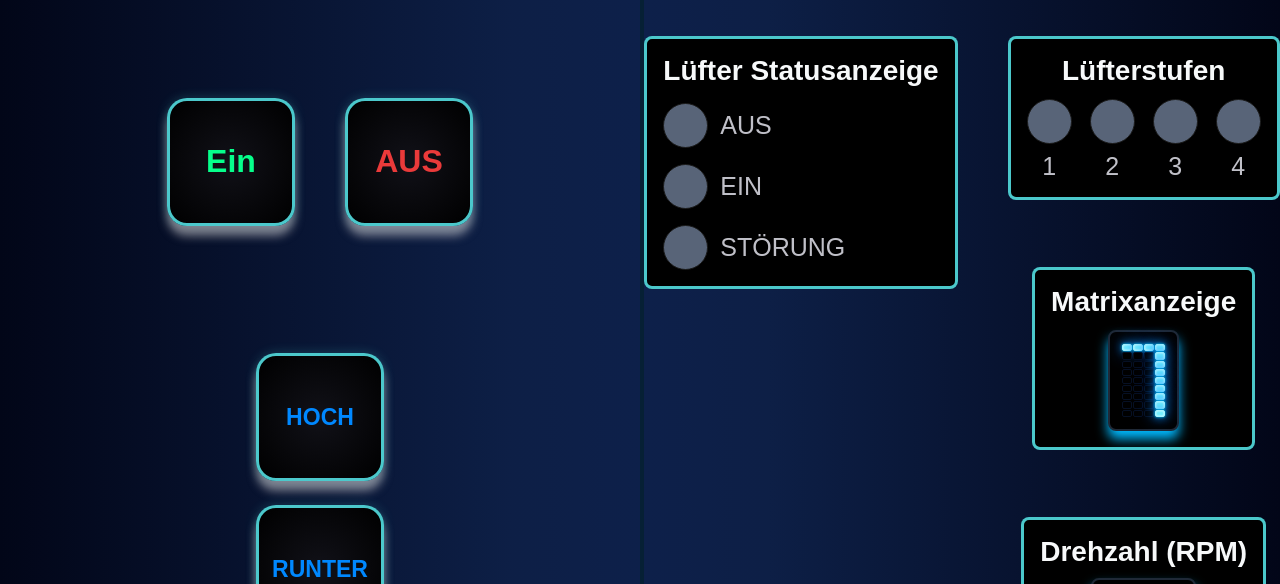
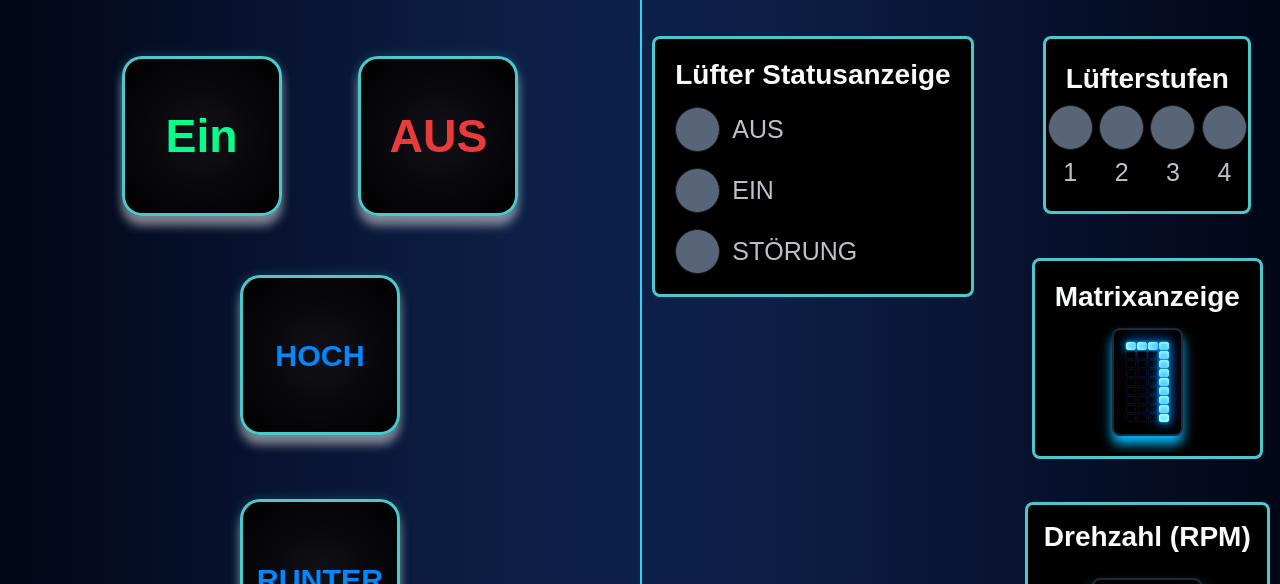
Before and after one commit to d-schwanzl/luefterprojekt-esp32, a website: page web/public/index.html in a window 1280 px wide. Shown: the part 101-685 px from the top of the page. Drawn offline with Linux system fonts and the light colour scheme.

Commit message:
Das CSS‑Layout responsiver gemacht.

```diff
--- a/web/public/index.html
+++ b/web/public/index.html
@@ -139,7 +139,7 @@
 <!-- 4. Drehzahl Anzeige in RPM -->
           <div class="rpm-panel">
             <h1>Drehzahl (RPM)</h1>
-            <div class="rpm-display" id="rpm-value">1450</div>
+            <div class="rpm-display" id="rpm-value">0</div>
           </div>
 </div>
 
--- a/web/public/script.js
+++ b/web/public/script.js
@@ -17,6 +17,10 @@ socket.onmessage = (event) => {
     if (data.type === 'SegmentWert') {
       zeigeZifferAufMatrix(data.value);   // <- hier rufst du deine neue Funktion auf
     }
+    if (data.type === 'currentRpm') {
+      zeigeRpmAufTacho(data.value);   // <- hier rufst du deine neue Funktion auf
+    }
+
   } catch (e) {
     console.error('Fehler beim Verarbeiten der Nachricht:', e);
   }
@@ -53,3 +57,14 @@ function zeigeZifferAufMatrix(number) {     //Number muss nicht definiert werden
 
   element.classList.add(`n${number}`);
 }
+
+
+// Ändert die Zahl auf der Tachoanzeige.
+function  zeigeRpmAufTacho(RpmNumber) {
+
+  const element = document.getElementById('rpm-value');
+  if (element) {
+    element.textContent = RpmNumber;
+  }
+
+}
--- a/web/public/styles.css
+++ b/web/public/styles.css
@@ -35,8 +35,10 @@ h2 {
   text-align: center;
   padding: 0.625rem 0;              /* Gibt dem Text im Balken etwas Luft nach oben und unten */
   background: #0ea0a0;        /* Deine eigene Hintergrundfarbe für die Überschrift */
-  border-bottom: 0.125rem solid #062035; /* Optional: Unterstreicht die Überschrift mit einer Linie */
+  border-bottom:  0.15rem solid #35d3f3;
+
 }
+
 
 /* ==========================================================
    WRAPPER
@@ -62,22 +64,16 @@ h2 {
   height: 100%;
   display: flex;
   flex-direction: column;  /* Unter-Container untereinander stapeln */
-}
-
-#container-links {
-
 
 }
 
-#container-rechts {
 
-  border-left: 0.25rem solid #062035;
-}
+
 
 /* ==========================================================
    SUB-CONTAINER (Inhaltsbereiche)
    ========================================================== */
-/* Anordnung gestapelt */
+/* Taster Anordnung nebeneinander (Bedienfeld oben) */
 .sub-container1 {
   flex: 1;
   display: flex;
@@ -85,10 +81,10 @@ h2 {
   justify-content: center;
   align-items: center;
   /* Flexibler Abstand: Passt sich der Bildschirmbreite an, zwischen 20px und 50px */
-  gap: clamp(1.25rem, 4vw, 3.125rem);
+  gap: clamp(3.25rem, 6vw, 6.125rem);
 }
 
-/* Anordnung nebeneinander (Bedienfeld unten) */
+/* Taster Anordnung untereinander (Bedienfeld unten) */
 .sub-container2 {
   flex: 1;
   display: flex;
@@ -96,7 +92,7 @@ h2 {
   justify-content: center;
   align-items: center;
   /* Flexibler Abstand: Passt sich der Bildschirmhöhe an, zwischen 15px und 25px */
-  gap: clamp(0.9375rem, 3vh, 1.5625rem);
+  gap: clamp(4rem, 4vw, 6em);
   margin-bottom: 2.5rem;
 }
 
@@ -107,10 +103,12 @@ h2 {
   justify-content: center;
   align-items: flex-start;  /* Verhindert, dass das linke Matrix-Panel gestreckt wird! */
   /* Flexibler Abstand: Passt sich der Bildschirmbreite an */
-  gap: clamp(1.25rem, 5vw, 3.125rem);
+  gap: clamp(2rem, 4vw, 6rem);
   width: 100%;
   height: 100%;
   padding: 2.5rem 0;
+  border-left: 0.15rem solid #35d3f3;
+   container-type: inline-size;
 
 }
 
@@ -120,7 +118,7 @@ h2 {
 .taster {
 
   aspect-ratio: 1 / 1;
-  width: clamp(5.625rem, 10vw, 9.375rem);
+ width: 10rem;
   display: flex;
   align-items: center;
   justify-content: center;
@@ -149,13 +147,13 @@ h2 {
 
 .taster--ein {
    font-weight: 780;
-  font-size: clamp(1.1rem, 2.5vw, 2.9rem);
+  font-size: 2.9rem;
   color: #06ff8b;
 }
 
 .taster--aus {
    font-weight: 780;
-  font-size: clamp(1.1rem, 2.5vw, 2.9rem);
+  font-size: 2.9rem;
 
   color: rgb(234, 58, 58);
 }
@@ -163,7 +161,7 @@ h2 {
 .taster--hoch {
 
   font-weight: 550;
-  font-size: clamp(0.8rem, 1.8vw, 2rem);
+   font-size: 1.9rem;
   color: #0088ff;
 }
 
@@ -171,7 +169,7 @@ h2 {
 
 
   font-weight: 550;
-  font-size: clamp(0.8rem, 1.8vw, 2rem);
+   font-size: 1.9rem;
   color: #0088ff;
 }
 
@@ -185,7 +183,7 @@ h2 {
     background-color: #000000;
     border-radius: 0.5rem;
     border: 0.1875rem solid #5aeef1d7;
-    padding: clamp(0.75rem, 2vh, 1.25rem); /* Flexibles Padding */
+    padding: clamp(0.75rem, 1.9vw, 1.25rem); /* Flexibles Padding */
 }
 
 .led-group1 h1 {
@@ -235,33 +233,36 @@ h2 {
      justify-content: space-between;
      height: 100%;
      align-items: center;
-     /* Falls der Bildschirm in der Höhe zu klein wird, rücken die Boxen näher zusammen */
-     gap: clamp(0.625rem, 2vh, 3.125rem);
+
 }
 
 /* ==========================================================
    BARGRAPH 4 LEDs
    ========================================================== */
 .led-group2 {
-    display: flex;
+  display: flex;
     flex-direction: column;
     align-items: center;
-    gap: clamp(0.5rem, 1.5vh, 0.9375rem);
+    gap: clamp(0rem, 0vw, 0rem); /* Abstand zwischen Überschrift und LED-Reihe wächst mit */
     background-color: #000000;
     border-radius: 0.5rem;
     border: 0.1875rem solid #5aeef1d7;
-    padding: clamp(0.75rem, 2vh, 1.25rem);
-    width: fit-content;
+    width: clamp(13rem, 13vw, 15rem);
+    min-width: 0;
+    padding: clamp(0.5rem, 2vw, 1.5rem); /* Optional: Auch der Innenabstand skaliert fließend */
+
 }
 
 .led-container2 {
     display: flex;
     flex-direction: row;
-    gap: clamp(0.5rem, 2vw, 1.125rem);
+    gap: clamp(0rem, 0.5vw, 2rem); /* HIER: Der Abstand zwischen den LEDs wächst dynamisch mit der Containergröße! */
+
 }
 
 .led-group2 h1 {
     margin: 0;
+    padding-bottom: 10px;;
     font-family: sans-serif;
     font-size: clamp(1.25rem, 2.5vw, 1.75rem);
     font-weight: 700;
@@ -271,6 +272,7 @@ h2 {
 
 .led-group2 span {
     margin: 0;
+    padding-top: 8px;
     font-family: sans-serif;
     font-size: clamp(1.125rem, 2.2vw, 1.5625rem);
     color: #efeff9cd;
@@ -281,7 +283,7 @@ h2 {
     display: flex;
     flex-direction: column;
     align-items: center;
-    gap: 0.5rem;
+
 }
 
 .led-label {
@@ -313,12 +315,12 @@ h2 {
     display: flex;
     flex-direction: column;
     align-items: center;
-    gap: clamp(0.5rem, 1.5vh, 0.9375rem);
+    gap: clamp(0.5rem, 1.5vw, 0.9375rem);
     background-color: #000000;
     border-radius: 0.5rem;
     border: 0.1875rem solid #5aeef1d7;
-    padding: clamp(0.75rem, 2vh, 1.25rem);
-    width: fit-content;
+    padding: clamp(0.75rem, 2vw, 1.25rem);
+
 }
 
 .matrix-panel h1 {
@@ -334,7 +336,7 @@ h2 {
     display: grid;
     /* Damit die Matrix auf kleinen Bildschirmen nicht bricht, nutzen wir hier mitschrumpfende rem-Werte */
     grid-template-columns: repeat(4, clamp(0.4rem, 1vw, 0.625rem));
-    grid-template-rows: repeat(9, clamp(0.35rem, 0.9vh, 0.5rem));
+    grid-template-rows: repeat(9, clamp(0.35rem, 0.9vw, 0.5rem));
     gap: 0.0625rem;
     padding: clamp(0.5rem, 1.5vh, 1rem);
     background-color: #000000;
@@ -398,16 +400,18 @@ h2 {
     border-radius: 0.5rem;
     border: 0.1875rem solid #5aeef1d7;
     padding: clamp(0.75rem, 2vh, 1.25rem);
-    width: fit-content;
+
 }
 
 .rpm-panel h1 {
     margin: 0;
+    padding-bottom: 15px;
     font-family: sans-serif;
     font-size: clamp(1.25rem, 2.5vw, 1.75rem);
     font-weight: 700;
     color: #f7f9fa;
     text-align: center;
+
 }
 
 .rpm-display {
@@ -422,7 +426,9 @@ h2 {
   padding: 0.625rem;
   border-radius: 0.5rem;
   box-shadow: 0px 0.5rem 0.75rem rgb(0, 187, 255);
+min-width: 6ch;   /* NEU: reserviert immer Platz für 4 Zeichen */
 }
+
 
 /* ==========================================================
    MEDIA QUERIES (Für extreme Bildschirmgrößen)
@@ -434,6 +440,6 @@ h2 {
   }
   .containerSum {
     justify-content: center;
-    gap: 0.5rem;
+    /* gap: 0.5rem; */
   }
 }
```
Also changed, not shown: web/server.js (line endings or trailing spaces), 3 other files.
